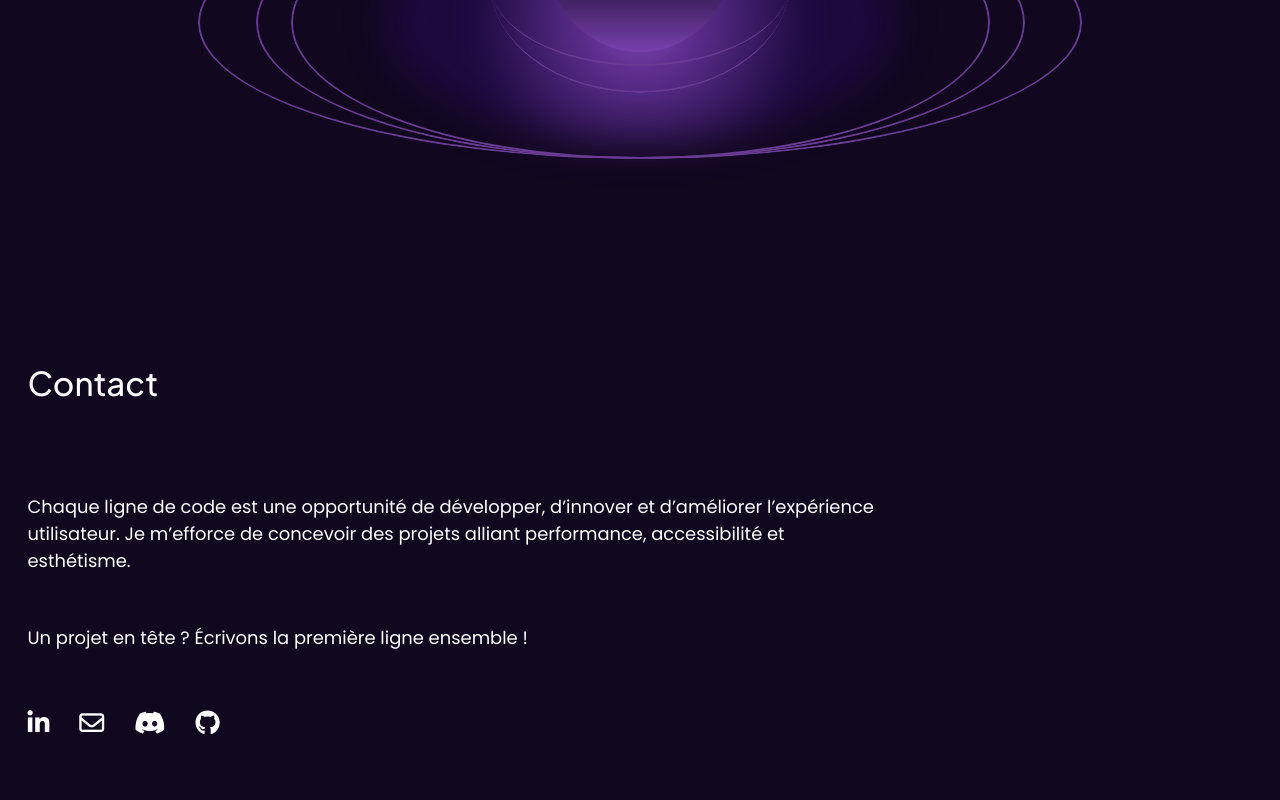
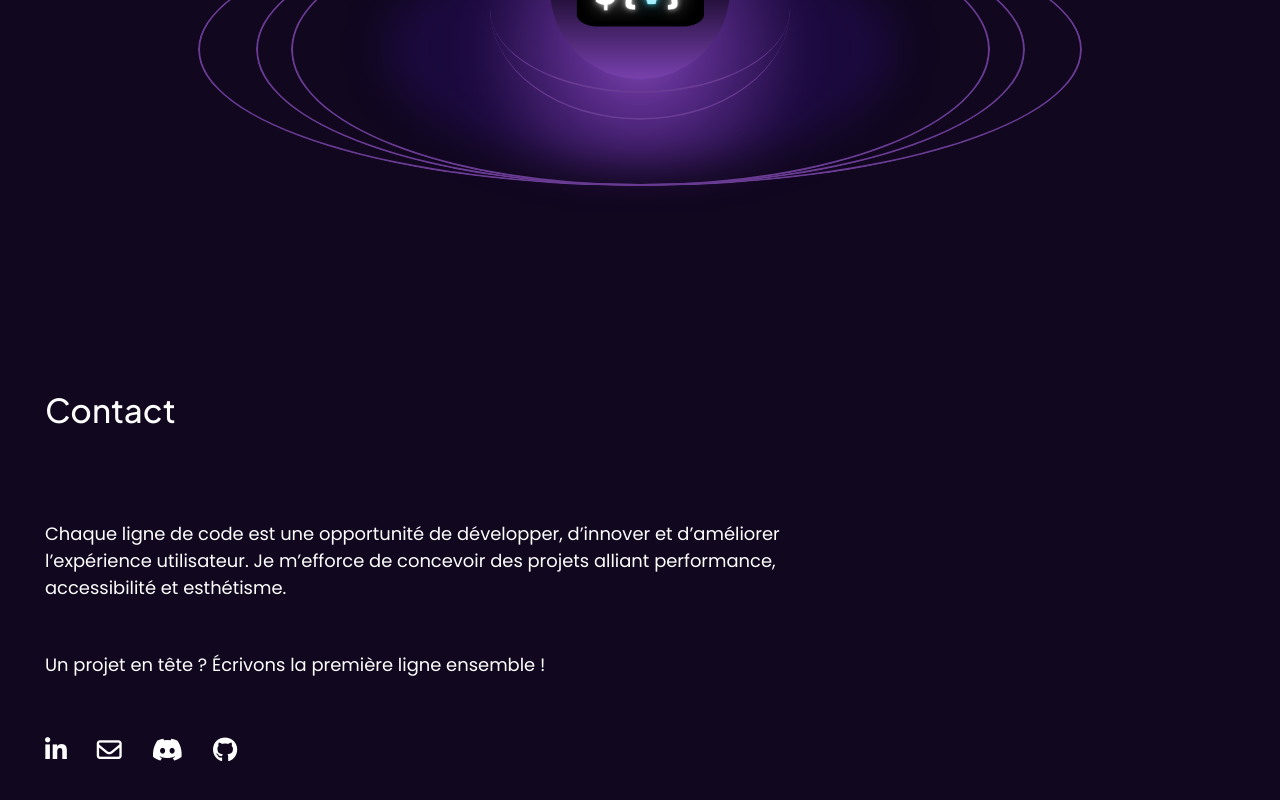
Before and after one commit to Iskandar835/Portfolio-v2, a React (Vite) app: page / in a window 1280 px wide. Shown: the part 5004-5804 px from the top of the page. Built offline with nearby package versions, Linux system fonts and the light colour scheme.

Commit message:
chore: correction des 2 derniers éléments de la homepage pour qu'elle soit bonne jusqu'a 1025px

```diff
--- a/src/components/Containers/Footer/styles.css
+++ b/src/components/Containers/Footer/styles.css
@@ -1,6 +1,7 @@
 footer {
    max-width: 1225px;
    margin: 250px auto 80px auto;
+   padding: 0 45px;
 }
 
 .footer-title {
--- a/src/components/TextCard/styles.css
+++ b/src/components/TextCard/styles.css
@@ -1,5 +1,5 @@
 .text-card-container {
-   width: 585px;
+   width: 90%;
    padding: 25px 35px;
    background: #ffffff12;
    backdrop-filter: blur(10px);
```
